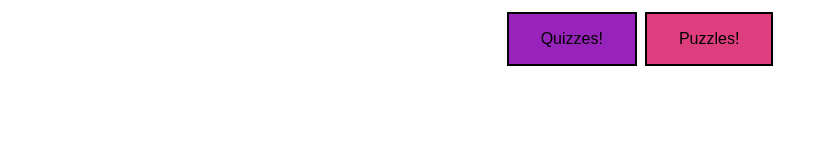
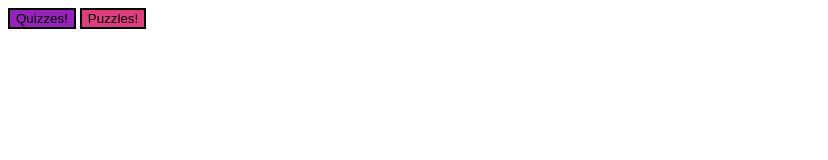
Before and after one commit to AnikThom/Quiz-and-Puzzle-Games, a plain HTML site: page index.html in a window 1280 px wide. Shown: the whole page, without its empty margins (0-828 px from the left). Drawn offline with Linux system fonts and the light colour scheme.

Commit message:
Update styles.css

```diff
--- a/styles.css
+++ b/styles.css
@@ -1,16 +1,3 @@
-.button {
-  border: none;
-  color: white;
-  padding: 16px 32px;
-  text-align: center;
-  text-decoration: none;
-  display: inline-block;
-  font-size: 16px;
-  margin: 4px 2px;
-  transition-duration: 0.4s;
-  cursor: pointer;
-}
-
 .button1 {
   background-color: #9723ba;
   color: black;
@@ -33,6 +20,9 @@
   color: white;
 }
 
-#container {
-text-align: center;
+.container {
+  display: flex;
+  justify-content: center;
+  align-items: center;
+  height: 100%;
 }
```
